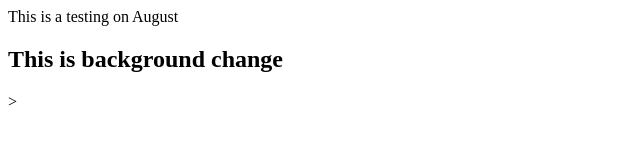
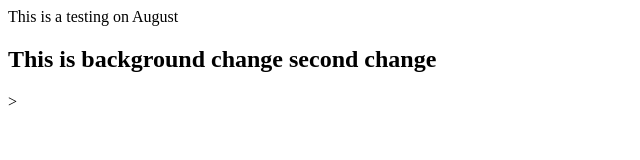
Before and after one commit to Sebastian0v0/sebweb.github.io, a plain HTML site: page index.html in a window 1280 px wide. Shown: the whole page, without its empty margins (0-640 px from the left). Drawn offline with Linux system fonts and the light colour scheme.

Commit message:
chang agian

```diff
--- a/index.html
+++ b/index.html
@@ -5,7 +5,7 @@
 </head>
 <body>
 	This is a testing on August
-	<h2>This is background change</h2>>
+	<h2>This is background change second change</h2>>
 
 </body>
 </html>
```
